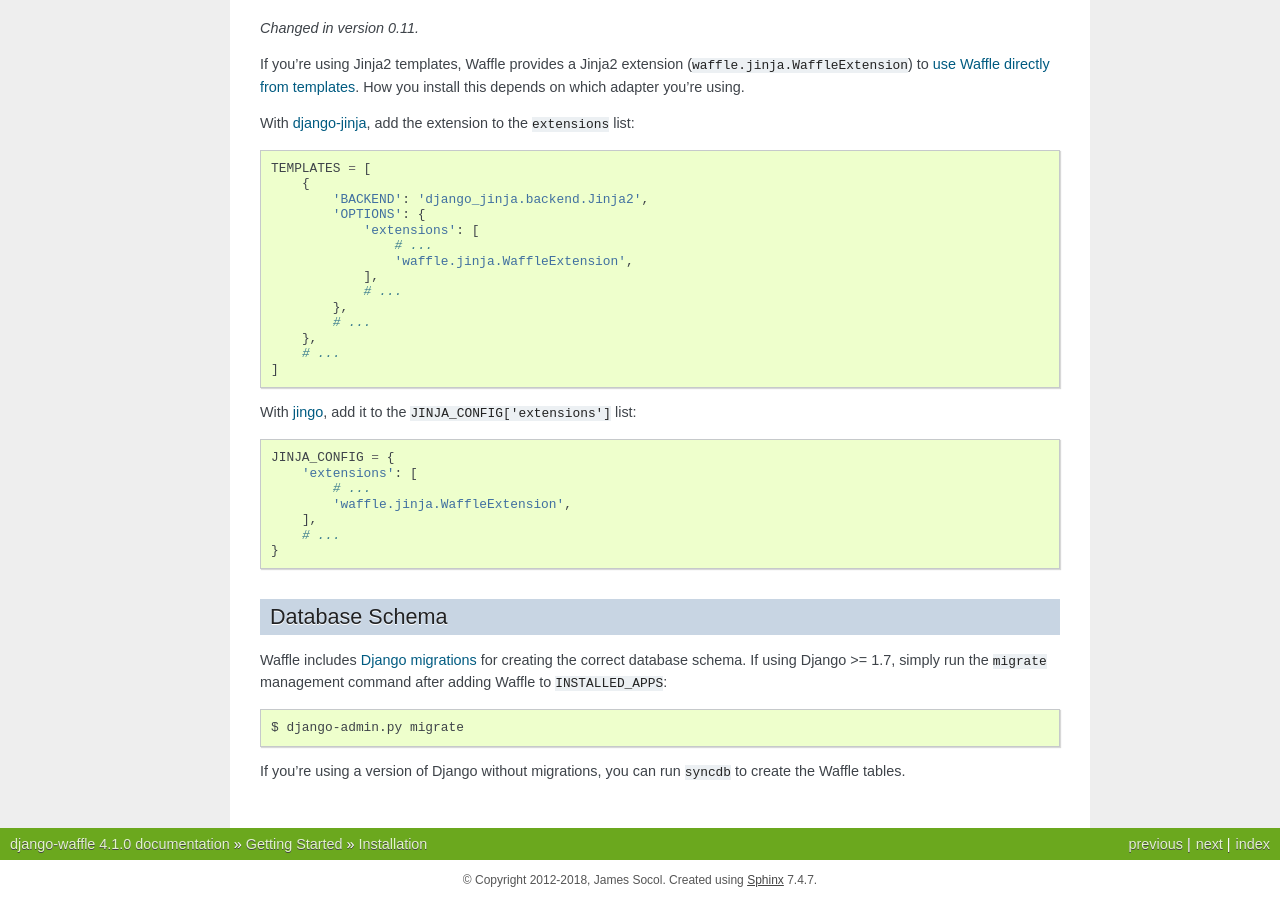
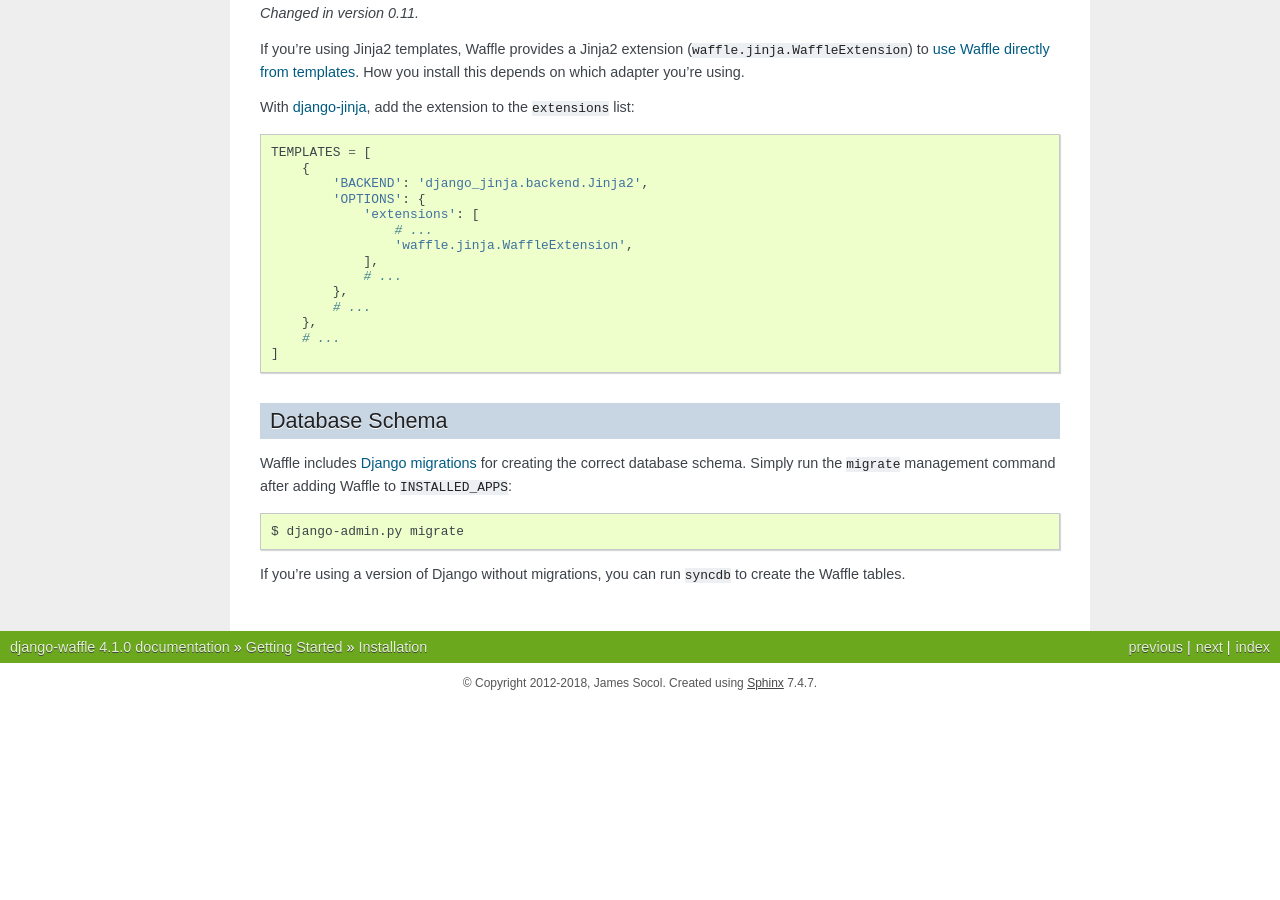
Before and after one commit to jazzband/django-waffle, a Sphinx documentation site: the page built from docs/starting/installation.rst, in a window 1280 px wide and 900 px high, scrolled down 799 px. Built offline with Sphinx 7.4.7, drawn with Linux system fonts in a browser that asks for light colours; after the commit the page ends 1502 px from its top, so only the background shows below that; some of the changed text lies outside the part shown.

Commit message:
fix: remove deprecated easy install and jingo references

```diff
--- a/docs/starting/installation.rst
+++ b/docs/starting/installation.rst
@@ -11,13 +11,11 @@
 Getting Waffle
 ==============
 
-Waffle is `hosted on PyPI`_ and can be installed with ``pip`` or
-``easy_install``:
+Waffle is `hosted on PyPI`_ and can be installed with ``pip``
 
 .. code-block:: shell
 
     $ pip install django-waffle
-    $ easy_install django-waffle
 
 Waffle is also available `on GitHub`_. In general, ``master`` should be
 stable, but use caution depending on unreleased versions.
@@ -80,25 +78,14 @@
         # ...
     ]
 
-With jingo_, add it to the ``JINJA_CONFIG['extensions']`` list::
-
-    JINJA_CONFIG = {
-        'extensions': [
-            # ...
-            'waffle.jinja.WaffleExtension',
-        ],
-        # ...
-    }
-
-
 .. _installation-settings-migrations:
 
 Database Schema
 ===============
 
 Waffle includes `Django migrations`_ for creating the correct database
-schema. If using Django >= 1.7, simply run the ``migrate`` management
-command after adding Waffle to ``INSTALLED_APPS``:
+schema. Simply run the ``migrate`` management command after adding Waffle to
+``INSTALLED_APPS``:
 
 .. code-block:: shell
 
@@ -109,4 +96,3 @@
 
 .. _Django migrations: https://docs.djangoproject.com/en/dev/topics/migrations/
 .. _django-jinja: https://pypi.python.org/pypi/django-jinja/
-.. _jingo: http://jingo.readthedocs.org/
```
